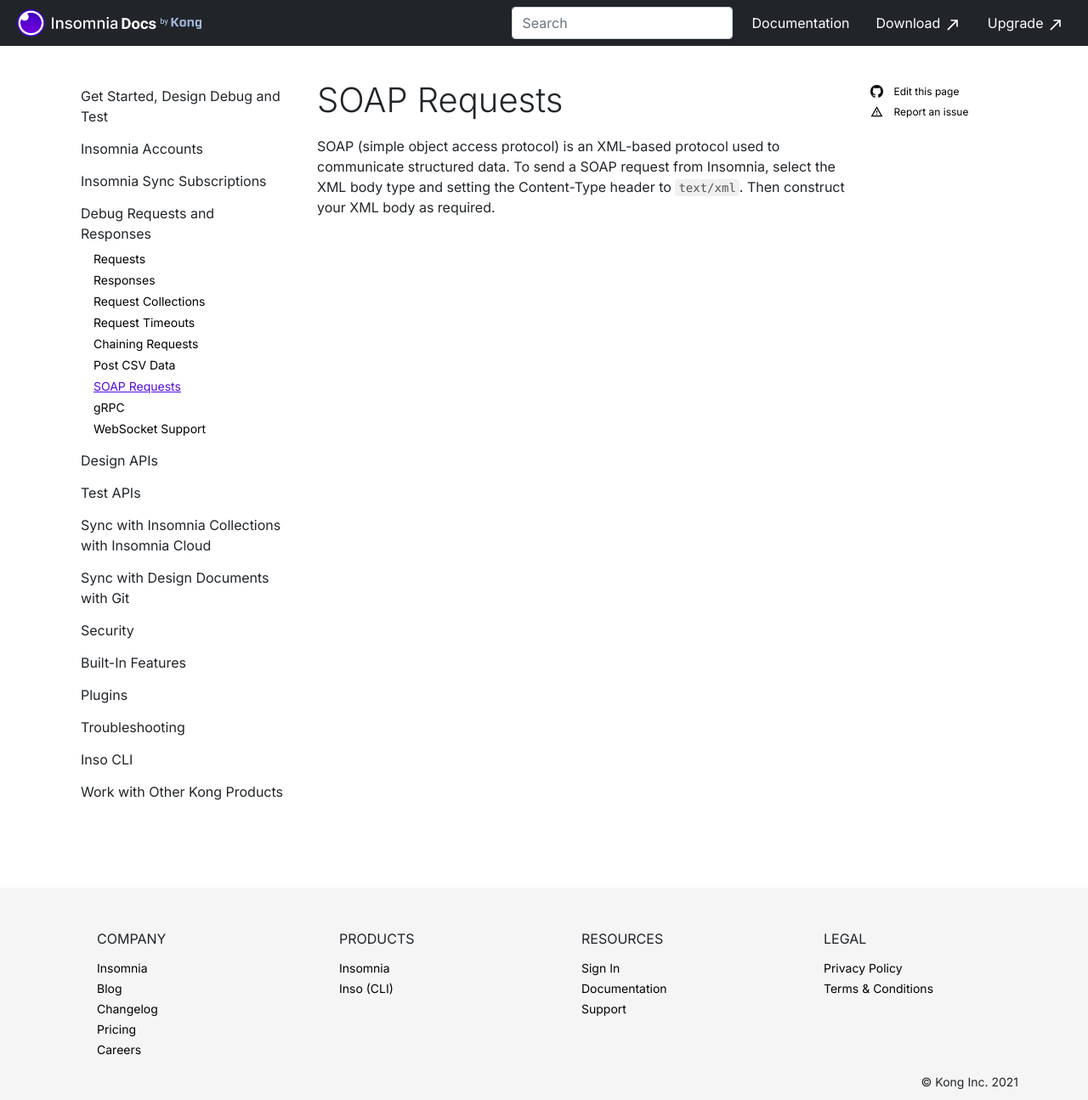
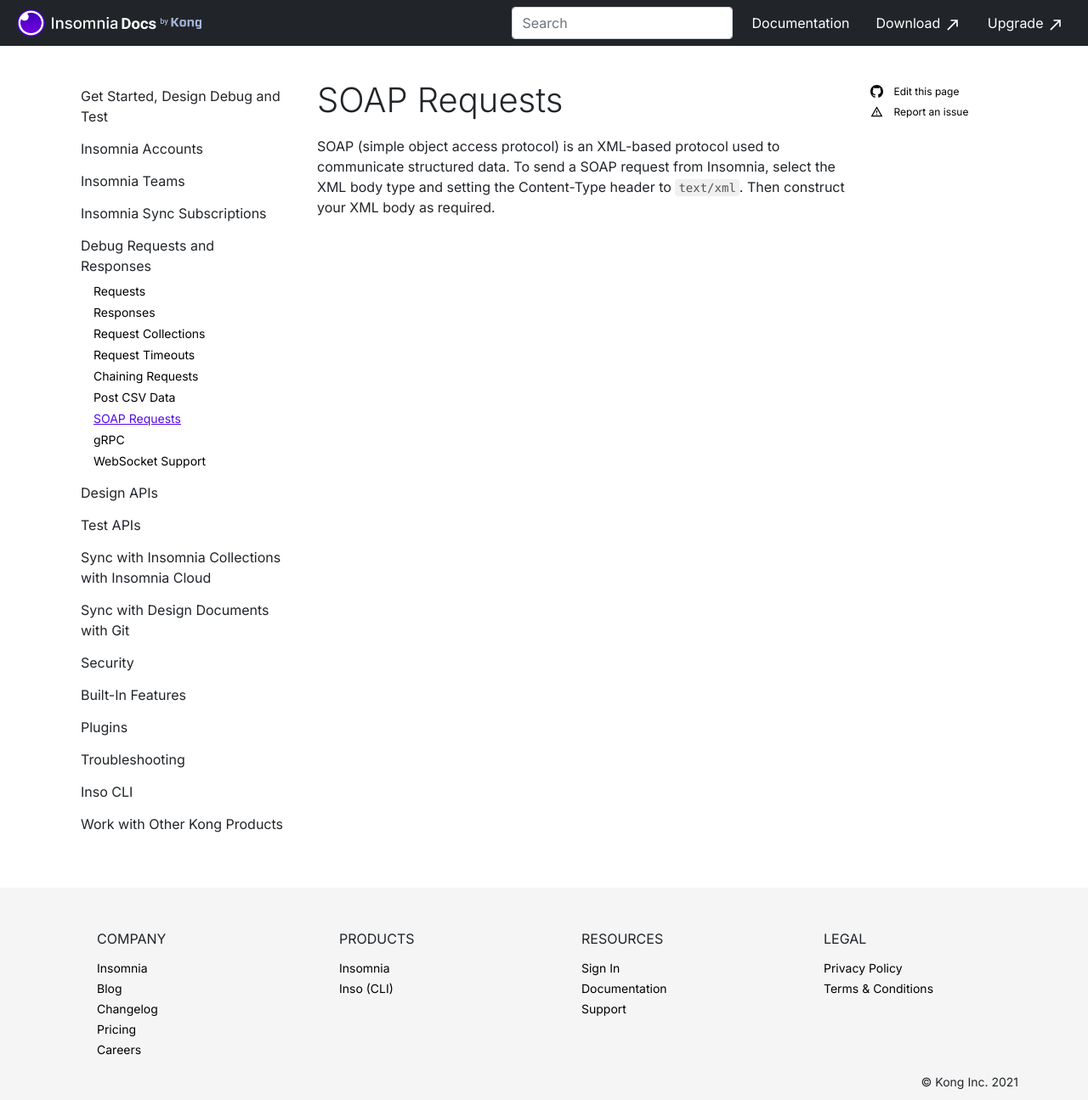
Before and after one commit to Kong/insomnia-docs, a Jekyll site: the page built from docs/insomnia/soap-requests.md, in a window 1280 px wide and 1295 px high. Shown: the whole window at 85% size. Built offline with Jekyll 4.4.1, drawn with Linux system fonts in a browser that asks for light colours; comment, search, counter and statistics services are not loaded.

Commit message:
Add insomnia-teams to nav

```diff
--- a/docs/_data/main-nav.yaml
+++ b/docs/_data/main-nav.yaml
@@ -21,6 +21,11 @@
         url: /insomnia/accounts
       - title: Forgotten Passwords
         url: /insomnia/forgot-password
+  - title: Insomnia Teams
+    collapse-id: teams
+    items:
+      - title: Insomnia Teams
+        url: /insomnia/insomnia-teams
   - title: Insomnia Sync Subscriptions
     collapse-id: subscriptions
     items:
```
